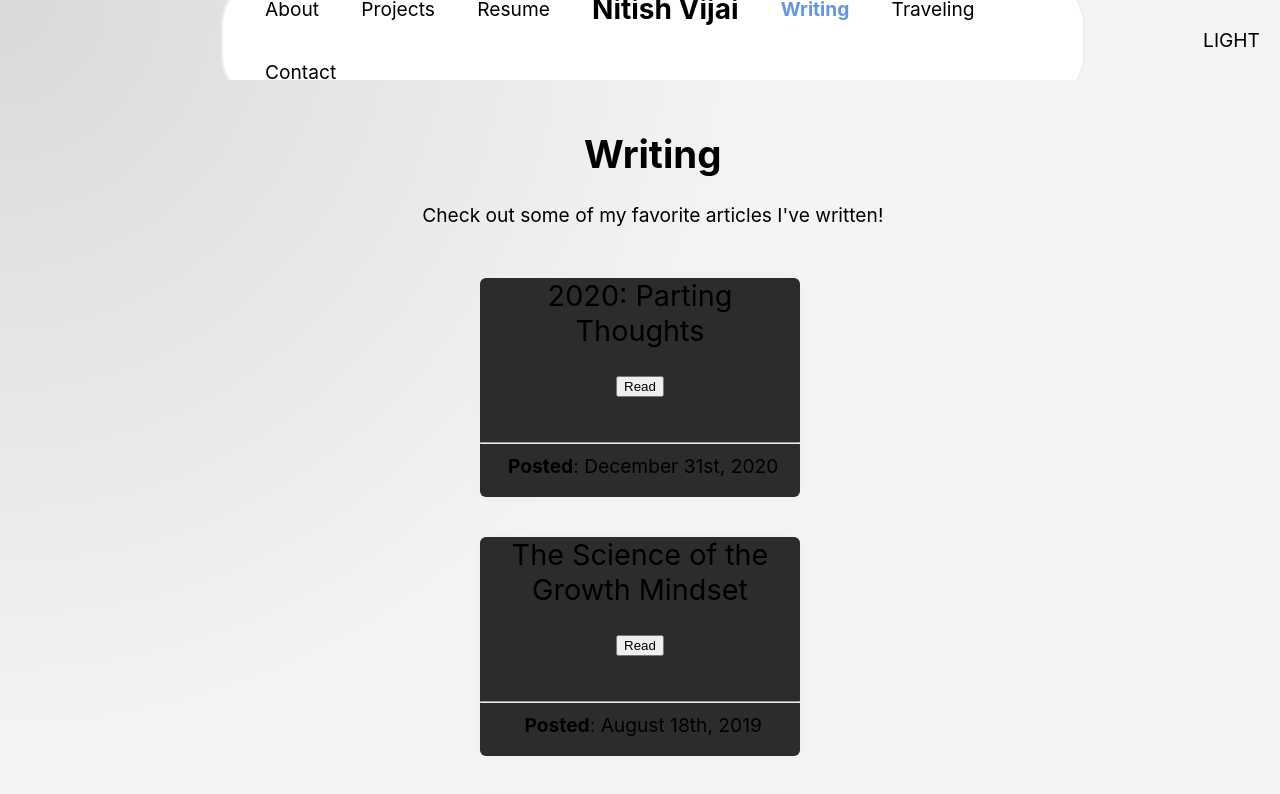
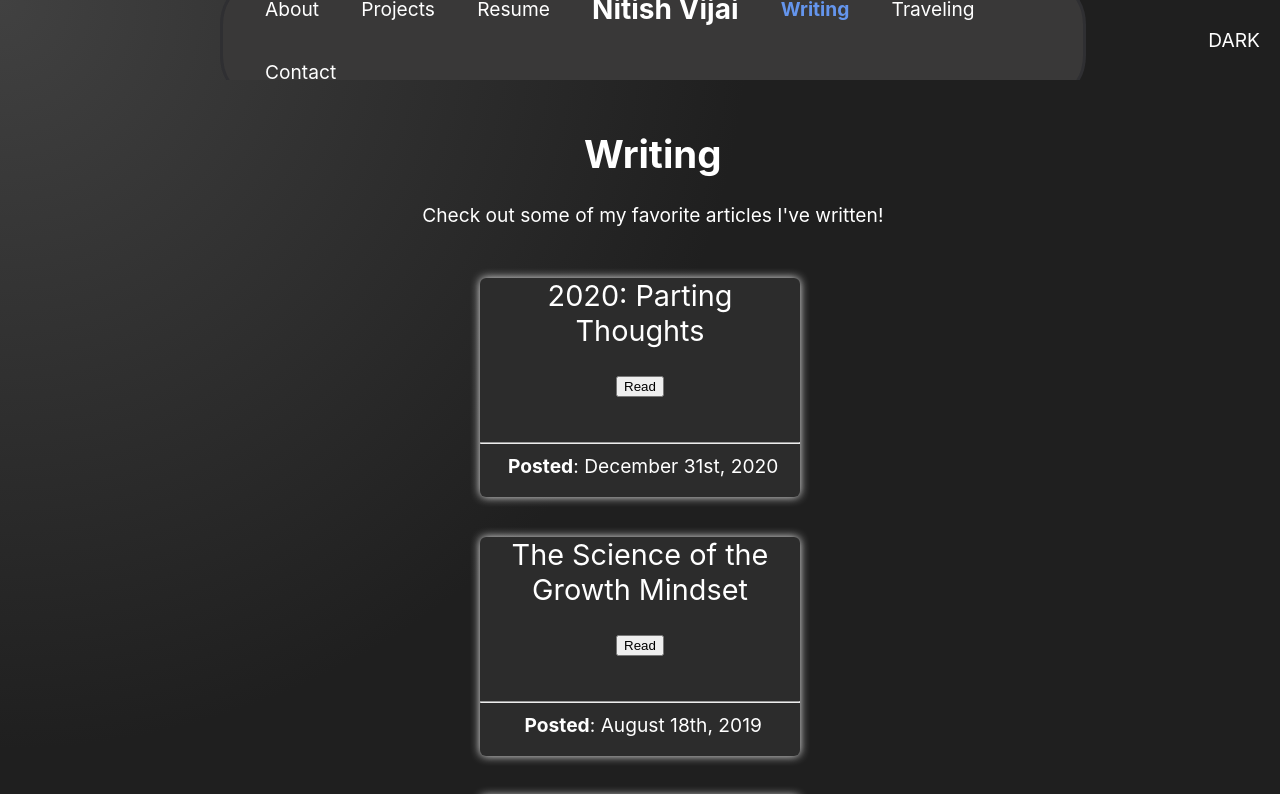
Before and after one commit to nitishvijai/nitish-website-v3, a React (Create React App) app: page /essays in a window 1280 px wide. Shown: the top 794 px of the page. Built offline with nearby package versions, Linux system fonts and the light colour scheme.

Commit message:
Regression to improve color switching reliability

```diff
--- a/src/components/About/About.js
+++ b/src/components/About/About.js
@@ -8,25 +8,7 @@ import useMediaQuery from '@mui/material/useMediaQuery';
 const About = () => {
   const mobilePortrait = useMediaQuery('(max-width:1024px)');
   const gradient = useRef(null);
-  const [mode, setMode] = useState();
-
-  useEffect(() => {
-    if (mode === 'system') {
-      if (window.matchMedia && window.matchMedia('(prefers-color-scheme: dark)').matches) {
-        setDarkMode();
-      }
-      else {
-        setLightMode();
-      }
-
-      window.matchMedia('(prefers-color-scheme: dark)')
-        .addEventListener('change', event => {
-          const colorScheme = event.matches ? "dark" : "light";
-          console.log(colorScheme); // "dark" or "light"
-          setMode(colorScheme);
-        });
-    }
-  });
+  const [mode, setMode] = useState("dark");
 
   useEffect(() => {
     if (mobilePortrait) {
@@ -61,26 +43,9 @@ const About = () => {
     }
   }
 
-  let toggleColorMode = () => {
-    if (mode === 'dark') {
-      setLightMode();
-    }
-    else {
-      setDarkMode();
-    }
-  }
-
-  let setLightMode = () => {
-    setMode('light');
-  }
-
-  let setDarkMode = () => {
-    setMode('dark');
-  }
-
   return (
     <div className={mobilePortrait ? (mode === 'dark' ? styles.darkgradient_mobile : styles.lightgradient_mobile) : (mode === 'dark' ? styles.darkgradient : styles.lightgradient)} onMouseMove={(e) => moveGradient(e)} ref={gradient}>
-      <Navbar selected='1' toggleColorMode={toggleColorMode} setLight={setLightMode} setDark={setDarkMode} />
+      <Navbar selected='1' />
       <h1 id={styles.header}>A little about me</h1>
       <div className={mobilePortrait ? styles.parent_mobile : styles.parent}>
         <div className={mobilePortrait ? styles.pic_mobile : styles.pic}>
--- a/src/components/Contact/Contact.js
+++ b/src/components/Contact/Contact.js
@@ -7,25 +7,7 @@ import useMediaQuery from '@mui/material/useMediaQuery';
 const Contact = () => {
   const mobilePortrait = useMediaQuery('(max-width:1024px)');
   const gradient = useRef(null);
-  const [mode, setMode] = useState();
-
-  useEffect(() => {
-    if (mode === 'system') {
-      if (window.matchMedia && window.matchMedia('(prefers-color-scheme: dark)').matches) {
-        setDarkMode();
-      }
-      else {
-        setLightMode();
-      }
-
-      window.matchMedia('(prefers-color-scheme: dark)')
-        .addEventListener('change', event => {
-          const colorScheme = event.matches ? "dark" : "light";
-          console.log(colorScheme); // "dark" or "light"
-          setMode(colorScheme);
-        });
-    }
-  });
+  const [mode, setMode] = useState("dark");
 
   let moveGradient = (e) => {
     let x = e.pageX - 0;
@@ -43,26 +25,9 @@ const Contact = () => {
     }
   }
 
-  let toggleColorMode = () => {
-    if (mode === 'dark') {
-      setLightMode();
-    }
-    else {
-      setDarkMode();
-    }
-  }
-
-  let setLightMode = () => {
-    setMode('light');
-  }
-
-  let setDarkMode = () => {
-    setMode('dark');
-  }
-
   return (
     <div className={mobilePortrait ? (mode === 'dark' ? styles.darkgradient_mobile : styles.lightgradient_mobile) : (mode === 'dark' ? styles.darkgradient : styles.lightgradient)} onMouseMove={(e) => moveGradient(e)} ref={gradient}>
-      <Navbar selected='6' toggleColorMode={toggleColorMode} setLight={setLightMode} setDark={setDarkMode} />
+      <Navbar selected='6' />
       <h1 id={styles.header}>Contact me</h1>
       <p id={styles.subheader}>Check me out on the other side of the web below!</p>
       <div id={styles.methods}>
@@ -84,7 +49,7 @@ const Contact = () => {
           <input id="resetButton" className={styles.formBtns} type="reset" value="Reset" />
         </form>
       </div>
-      <Footer />
+      <Footer projects='true'/>
     </div>
   );
 };
--- a/src/components/Home/Home.js
+++ b/src/components/Home/Home.js
@@ -7,26 +7,8 @@ import useMediaQuery from '@mui/material/useMediaQuery';
 const Home = () => {
   const mobilePortrait = useMediaQuery('(max-width:1024px)');
   const gradient = useRef(null);
-  const [mode, setMode] = useState();
-  const [auto, setAuto] = useState(true);
+  const [mode, setMode] = useState("dark");
 
-  useEffect(() => {
-    if (mode === 'system') {
-      if (window.matchMedia && window.matchMedia('(prefers-color-scheme: dark)').matches) {
-        setDarkMode();
-      }
-      else {
-        setLightMode();
-      }
-
-      window.matchMedia('(prefers-color-scheme: dark)')
-        .addEventListener('change', event => {
-          const colorScheme = event.matches ? "dark" : "light";
-          console.log(colorScheme); // "dark" or "light"
-          setMode(colorScheme);
-        });
-    }
-  });
 
   let moveGradient = (e) => {
     let x = e.clientX - 0;
@@ -40,32 +22,9 @@ const Home = () => {
     }
   }
 
-  let toggleColorMode = () => {
-    if (mode === 'dark') {
-      setAuto(false);
-      setLightMode();
-    }
-    else if (mode === 'light') {
-      setAuto(true);
-      setMode('system');
-    }
-    else {
-      setAuto(false);
-      setDarkMode();
-    }
-  }
-
-  let setLightMode = () => {
-    setMode('light');
-  }
-
-  let setDarkMode = () => {
-    setMode('dark');
-  }
-
   return (
     <div className={mobilePortrait ? (mode === 'dark' ? styles.darkgradient_mobile : styles.lightgradient_mobile) : (mode === 'dark' ? styles.darkgradient : styles.lightgradient)} onMouseMove={(e) => moveGradient(e)} ref={gradient}>
-      <Navbar toggleColorMode={toggleColorMode} setLight={setLightMode} setDark={setDarkMode} />
+      <Navbar />
       <div id={mobilePortrait ? styles.main_mobile : styles.main}>
         <p className={styles.message}>Hello and welcome to my site! You're in the right place if you're looking for everything I've done in the cool world of tech -- thanks for visiting!</p>
         <p className={styles.message}>To get started, please click on the links above to learn more about me.</p>
--- a/src/components/Navbar/Navbar.js
+++ b/src/components/Navbar/Navbar.js
@@ -6,49 +6,10 @@ import Cookies from 'universal-cookie';
 
 const Navbar = (props) => {
   const dropdown = useRef(null);
-  const [mode, setMode] = useState();
-  const [auto, setAuto] = useState(true);
+  const [mode, setMode] = useState('dark');
   const cookies = new Cookies();
 
-  useEffect(() => {
-    if (cookies.get("color") === undefined) {
-      cookies.set("color", "system");
-    }
-    else if (cookies.get("color") === "system") {
-      setAuto(true);
-    } else {
-      setAuto(false);
-      if (cookies.get("color") === "light") {
-        setMode('light');
-        props.setLight();
-      } else {
-        setMode('dark');
-        props.setDark();
-      }
-    }
 
-
-    if (auto) {
-      if (window.matchMedia && window.matchMedia('(prefers-color-scheme: dark)').matches) {
-        console.log("Dark Mode");
-        setMode('dark');
-        props.setDark();
-      }
-      else {
-        setMode('light');
-        console.log("Light Mode");
-        props.setLight();
-      }
-
-      window.matchMedia('(prefers-color-scheme: dark)')
-        .addEventListener('change', event => {
-          const colorScheme = event.matches ? "dark" : "light";
-          console.log(colorScheme); // "dark" or "light"
-          setMode(colorScheme);
-        });
-    }
-
-  });
 
   let openMenu = () => {
     if (dropdown.current.style.opacity == '0') {
@@ -59,34 +20,7 @@ const Navbar = (props) => {
     }
   }
 
-  let toggleColorMode = () => {
-    props.toggleColorMode();
 
-    if (mode === 'dark') {
-      setMode('light');
-      cookies.set("color", "light");
-    }
-    else if (mode === 'light') {
-      setMode('system');
-      cookies.set("color", "system");
-    }
-    else {
-      setMode('dark');
-      cookies.set("color", "dark");
-    }
-  }
-
-  let renderColorMode = () => {
-    if (mode === 'dark') {
-      return "DARK";
-    }
-    else if (mode === 'light') {
-      return "LIGHT";
-    }
-    else {
-      return "AUTO";
-    }
-  }
 
   return (
     <div className={styles.Navbar}>
@@ -101,7 +35,7 @@ const Navbar = (props) => {
           <p><Link to="/contact" className={`${props.selected == 6 ? styles.selected : (mode === 'dark' ? styles.normaldark : styles.normallight)}`}>Contact</Link></p>
         </div>
         <div className={styles.toggle}>
-          <a className={styles.toggleSelect} onClick={toggleColorMode}>{renderColorMode()}</a>
+          <a className={styles.toggleSelect}>DARK</a>
         </div>
       </MediaQuery>
       <MediaQuery maxWidth={1024} >
--- a/src/components/Projects/Projects.js
+++ b/src/components/Projects/Projects.js
@@ -8,42 +8,7 @@ import useMediaQuery from '@mui/material/useMediaQuery';
 const Projects = () => {
   const mobilePortrait = useMediaQuery('(max-width:1024px)');
   const gradient = useRef(null);
-  const [mode, setMode] = useState();
-
-  useEffect(() => {
-    if (mode === 'system') {
-      if (window.matchMedia && window.matchMedia('(prefers-color-scheme: dark)').matches) {
-        setDarkMode();
-      }
-      else {
-        setLightMode();
-      }
-
-      window.matchMedia('(prefers-color-scheme: dark)')
-        .addEventListener('change', event => {
-          const colorScheme = event.matches ? "dark" : "light";
-          console.log(colorScheme); // "dark" or "light"
-          setMode(colorScheme);
-        });
-    }
-  });
-
-  let toggleColorMode = () => {
-    if (mode === 'dark') {
-      setLightMode();
-    }
-    else {
-      setDarkMode();
-    }
-  }
-
-  let setLightMode = () => {
-    setMode('light');
-  }
-
-  let setDarkMode = () => {
-    setMode('dark');
-  }
+  const [mode, setMode] = useState("dark");
 
   let moveGradient = (e) => {
     let x = e.pageX - 0;
@@ -158,7 +123,7 @@ const Projects = () => {
 
   return (
     <div className={mobilePortrait ? (mode === 'dark' ? styles.darkgradient_mobile : styles.lightgradient_mobile) : (mode === 'dark' ? styles.darkgradient : styles.lightgradient)} onMouseMove={(e) => moveGradient(e)} ref={gradient}>
-      <Navbar toggleColorMode={toggleColorMode} setLight={setLightMode} setDark={setDarkMode} selected='2' />
+      <Navbar selected='2' />
       <h1 id={styles.header}>Projects</h1>
       <p id={styles.subheader}>Check out some of the coolest projects I've worked on over the past few years!</p>
       <div className={styles.projects}>
--- a/src/components/Resume/Resume.js
+++ b/src/components/Resume/Resume.js
@@ -7,48 +7,13 @@ import useMediaQuery from '@mui/material/useMediaQuery';
 const Resume = () => {
   const mobilePortrait = useMediaQuery('(max-width:1024px)');
   const gradient = useRef(null);
-  const [mode, setMode] = useState();
-
-  useEffect(() => {
-    if (mode === 'system') {
-      if (window.matchMedia && window.matchMedia('(prefers-color-scheme: dark)').matches) {
-        setDarkMode();
-      }
-      else {
-        setLightMode();
-      }
-
-      window.matchMedia('(prefers-color-scheme: dark)')
-        .addEventListener('change', event => {
-          const colorScheme = event.matches ? "dark" : "light";
-          console.log(colorScheme); // "dark" or "light"
-          setMode(colorScheme);
-        });
-    }
-  });
+  const [mode, setMode] = useState("dark");
 
   let moveGradient = (e) => {
     let x = e.pageX - 0;
     let y = e.pageY - 0;
     gradient.current.style.setProperty('--x', x + 'px');
     gradient.current.style.setProperty('--y', y + 'px');
-  }
-
-  let toggleColorMode = () => {
-    if (mode === 'dark') {
-      setLightMode();
-    }
-    else {
-      setDarkMode();
-    }
-  }
-
-  let setLightMode = () => {
-    setMode('light');
-  }
-
-  let setDarkMode = () => {
-    setMode('dark');
   }
 
   const workExperience = [
@@ -201,7 +166,7 @@ const Resume = () => {
 
   return (
   <div className={mobilePortrait ? (mode === 'dark' ? styles.darkgradient_mobile : styles.lightgradient_mobile) : (mode === 'dark' ? styles.darkgradient : styles.lightgradient)} onMouseMove={(e) => moveGradient(e)} ref={gradient}>
-    <Navbar selected='3' toggleColorMode={toggleColorMode} setLight={setLightMode} setDark={setDarkMode}/>
+    <Navbar selected='3' />
     <div className={styles.header}>
       <h1 style={{ display: 'inline-block' }}>Resume</h1>
       <a style={{ display: 'inline-block' }} target="_blank" href="/Nitish_Vijai_Resume_W23.pdf" className={styles.btngrad}>Print (PDF)</a>
--- a/src/components/Travel/Travel.js
+++ b/src/components/Travel/Travel.js
@@ -7,25 +7,7 @@ import useMediaQuery from '@mui/material/useMediaQuery';
 const Travel = () => {
   const mobilePortrait = useMediaQuery('(max-width:1024px)');
   const gradient = useRef(null);
-  const [mode, setMode] = useState();
-
-  useEffect(() => {
-    if (mode === 'system') {
-      if (window.matchMedia && window.matchMedia('(prefers-color-scheme: dark)').matches) {
-        setDarkMode();
-      }
-      else {
-        setLightMode();
-      }
-
-      window.matchMedia('(prefers-color-scheme: dark)')
-        .addEventListener('change', event => {
-          const colorScheme = event.matches ? "dark" : "light";
-          console.log(colorScheme); // "dark" or "light"
-          setMode(colorScheme);
-        });
-    }
-  });
+  const [mode, setMode] = useState("dark");
 
   let moveGradient = (e) => {
     let x = e.pageX - 0;
@@ -33,23 +15,6 @@ const Travel = () => {
     gradient.current.style.setProperty('--x', x + 'px');
     gradient.current.style.setProperty('--y', y + 'px');
   };
-
-  let toggleColorMode = () => {
-    if (mode === 'dark') {
-      setLightMode();
-    }
-    else {
-      setDarkMode();
-    }
-  }
-
-  let setLightMode = () => {
-    setMode('light');
-  }
-
-  let setDarkMode = () => {
-    setMode('dark');
-  }
 
   let destinations = [
     {
@@ -71,7 +36,7 @@ const Travel = () => {
 
   return (
     <div className={mobilePortrait ? (mode === 'dark' ? styles.darkgradient_mobile : styles.lightgradient_mobile) : (mode === 'dark' ? styles.darkgradient : styles.lightgradient)}  onMouseMove={(e) => moveGradient(e)} ref={gradient}>
-      <Navbar selected='5' toggleColorMode={toggleColorMode} setLight={setLightMode} setDark={setDarkMode} />
+      <Navbar selected='5' />
       <h1 id={styles.header}>Travels</h1>
       <p id={styles.subheader}>Check out some cool pics from the places I've recently visited!</p>
       <h1 className={styles.fact}>27 US states visited</h1>
@@ -94,7 +59,7 @@ const Travel = () => {
           </div>
         )}
       </div>
-      <Footer projects='true'/>
+      <Footer />
     </div>
   );
 };
--- a/src/components/Writing/Writing.js
+++ b/src/components/Writing/Writing.js
@@ -8,48 +8,13 @@ import useMediaQuery from '@mui/material/useMediaQuery';
 const Writing = () => {
   const mobilePortrait = useMediaQuery('(max-width:1024px)');
   const gradient = useRef(null);
-  const [mode, setMode] = useState();
-
-  useEffect(() => {
-    if (mode === 'system') {
-      if (window.matchMedia && window.matchMedia('(prefers-color-scheme: dark)').matches) {
-        setDarkMode();
-      }
-      else {
-        setLightMode();
-      }
-
-      window.matchMedia('(prefers-color-scheme: dark)')
-        .addEventListener('change', event => {
-          const colorScheme = event.matches ? "dark" : "light";
-          console.log(colorScheme); // "dark" or "light"
-          setMode(colorScheme);
-        });
-    }
-  });
+  const [mode, setMode] = useState("dark");
 
   let moveGradient = (e) => {
     let x = e.pageX - 0;
     let y = e.pageY - 0;
     gradient.current.style.setProperty('--x', x + 'px');
     gradient.current.style.setProperty('--y', y + 'px');
-  }
-
-  let toggleColorMode = () => {
-    if (mode === 'dark') {
-      setLightMode();
-    }
-    else {
-      setDarkMode();
-    }
-  }
-
-  let setLightMode = () => {
-    setMode('light');
-  }
-
-  let setDarkMode = () => {
-    setMode('dark');
   }
 
   let essays = [
@@ -72,7 +37,7 @@ const Writing = () => {
 
   return (
     <div className={mobilePortrait ? (mode === 'dark' ? styles.darkgradient_mobile : styles.lightgradient_mobile) : (mode === 'dark' ? styles.darkgradient : styles.lightgradient)} onMouseMove={(e) => moveGradient(e)} ref={gradient}>
-      <Navbar selected='4' toggleColorMode={toggleColorMode} setLight={setLightMode} setDark={setDarkMode} />
+      <Navbar selected='4' />
       <h1 id={styles.header}>Writing</h1>
       <p id={styles.subheader}>Check out some of my favorite articles I've written!</p>
       <div id={styles.essayList}>
@@ -80,7 +45,7 @@ const Writing = () => {
           <EssayLink name={essay.name} link={essay.link} posted={essay.posted}/>
         )}
       </div>
-      <Footer projects='true' />
+      <Footer />
     </div>
   );
 };
```
